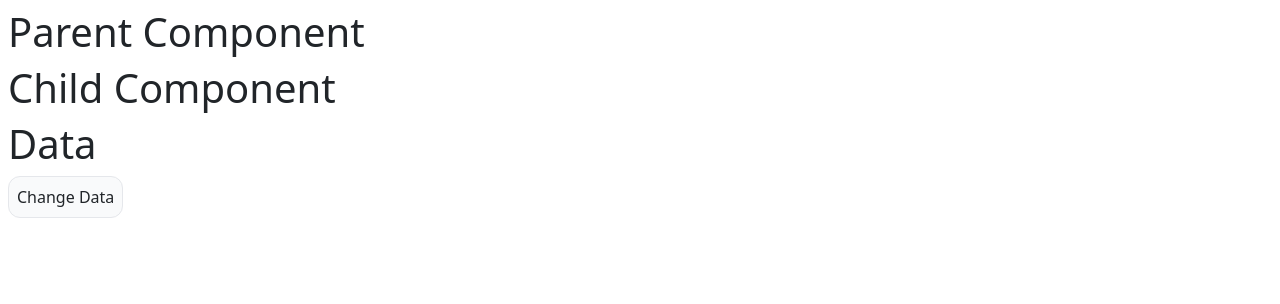
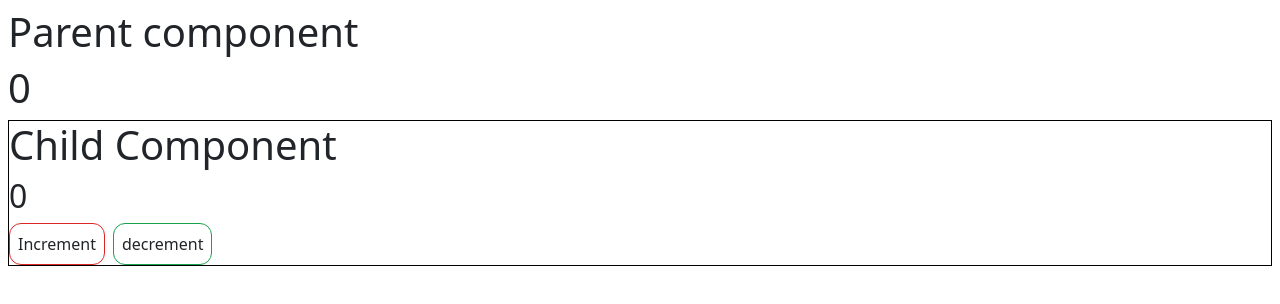
Before and after one commit to NikhilKhatri1/React-Daily-Work, a React (Create React App) app in the folder REACT-UI/: page / in a window 1280 px wide. Shown: the top 304 px of the page. Built offline with nearby package versions, Linux system fonts and the light colour scheme.

Commit message:
lifting State up

```diff
--- a/REACT-UI/src/React-Tutorial/Day-41/PropChild.jsx
+++ b/REACT-UI/src/React-Tutorial/Day-41/PropChild.jsx
@@ -9,5 +9,5 @@ const PropChild = (props) => {
         </div>
     )
 }
-
+npms
 export default PropChild
--- /dev/null
+++ b/REACT-UI/src/React-Tutorial/Day-53/liftingStateUp/Child.jsx
@@ -0,0 +1,19 @@
+import React, { useState } from 'react'
+
+const Child = (props) => {
+    const { value, onIncrement } = props
+    const [countValue, setCountValue] = useState(value);
+    const handleDecrement = () => {
+        setCountValue(countValue - 1);
+    }
+    return (
+        <div className='border border-black border-1'>
+            <h1>Child Component</h1>
+            <h2>{countValue}</h2>
+            <button className='p-2 border-red-600 border-1 rounded-xl' onClick={onIncrement}>Increment</button>
+            <button className='p-2 border-green-600 border-1 rounded-xl ms-2' onClick={handleDecrement}>decrement</button>
+        </div>
+    )
+}
+
+export default Child
--- /dev/null
+++ b/REACT-UI/src/React-Tutorial/Day-53/liftingStateUp/Parent.jsx
@@ -0,0 +1,19 @@
+import React, { useState } from 'react'
+import Child from './Child';
+
+const Parent = () => {
+    const [count, setCount] = useState(0);
+
+    const handleIncrement = () => {
+        setCount(count + 1)
+    }
+    return (
+        <div className='p-2'>
+            <h1>Parent component</h1>
+            <h1>{count}</h1>
+            <Child value={count} onIncrement={handleIncrement} />
+        </div>
+    )
+}
+
+export default Parent
--- a/REACT-UI/src/index.js
+++ b/REACT-UI/src/index.js
@@ -10,7 +10,8 @@ import 'bootstrap/dist/js/bootstrap.bundle.js';
 
 
 
-import App from './React-Tutorial/Day-53/App';
+// import App from './React-Tutorial/Day-53/App';
+import Parent from './React-Tutorial/Day-53/liftingStateUp/Parent';
 
 
 
@@ -18,7 +19,7 @@ const root = ReactDOM.createRoot(document.getElementById('root'));
 
 root.render(
 
-    <App />
+    <Parent />
 
 );
 
```
